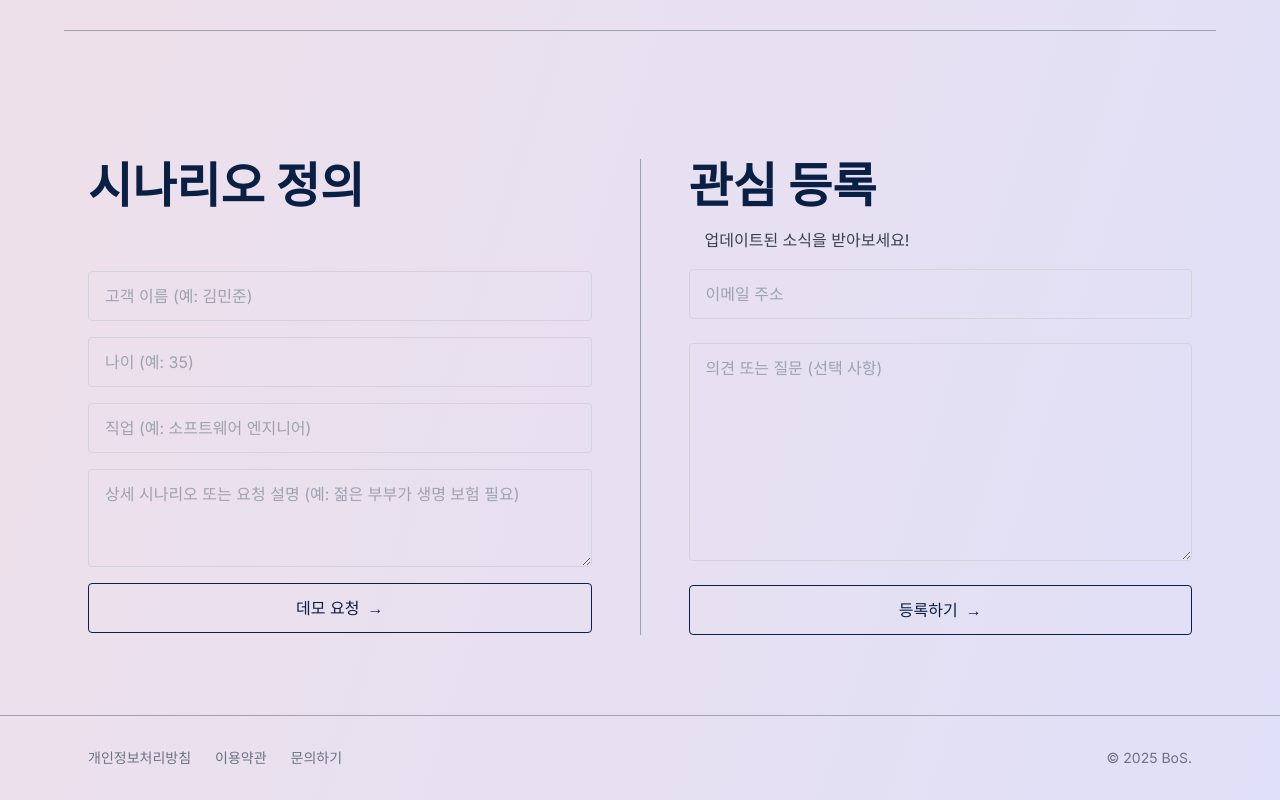
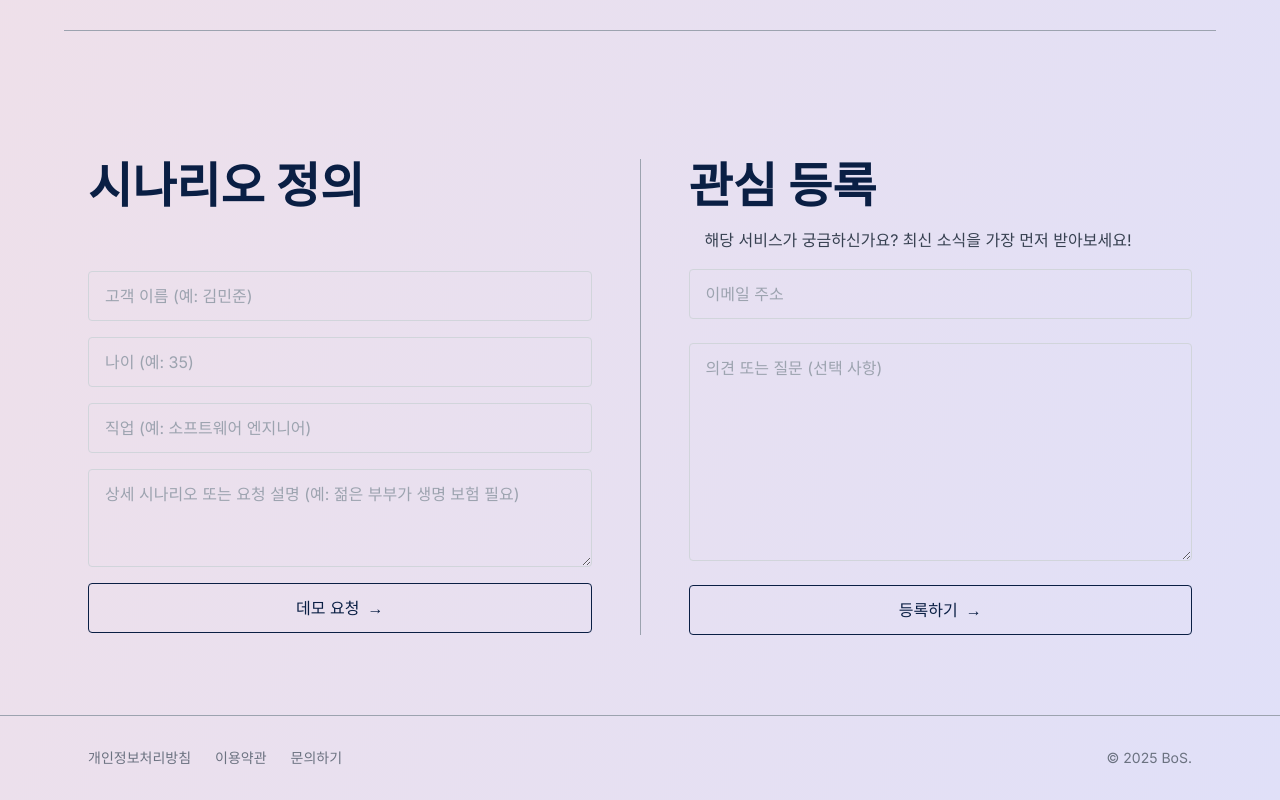
Before and after one commit to happysnail06/Bos_SW_AI, a Next.js app: page / in a window 1280 px wide. Shown: the part 3305-4105 px from the top of the page. Built offline with nearby package versions, Linux system fonts and the light colour scheme; no server answers; a web font is replaced by a local one.

Commit message:
chore: message update

```diff
--- a/app/page.tsx
+++ b/app/page.tsx
@@ -558,7 +558,7 @@ export default function InsuranceSimulationKoreanPage() { // Changed function na
               <div className="md:w-1/2 flex flex-col">
                 <h2 className="text-4xl md:text-5xl font-bold font-serif mb-2 text-left">관심 등록</h2>
                 <p className="text-left text-base text-gray-700 mt-3 mb-0 ml-4 leading-relaxed">
-                  업데이트된 소식을 받아보세요!
+                  해당 서비스가 궁금하신가요? 최신 소식을 가장 먼저 받아보세요!
                 </p>
                 <form onSubmit={handleRegisterSubmit} className="mt-4 space-y-6 text-left flex flex-col flex-grow">
                   <input
```
